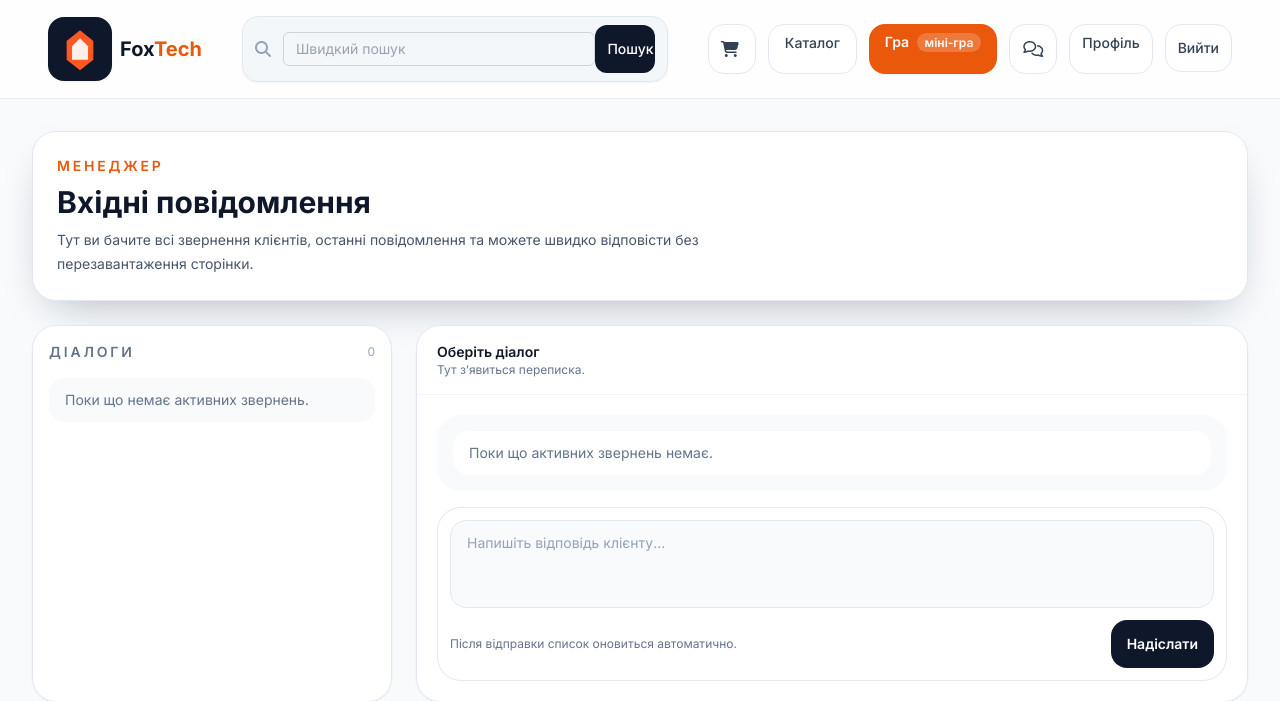
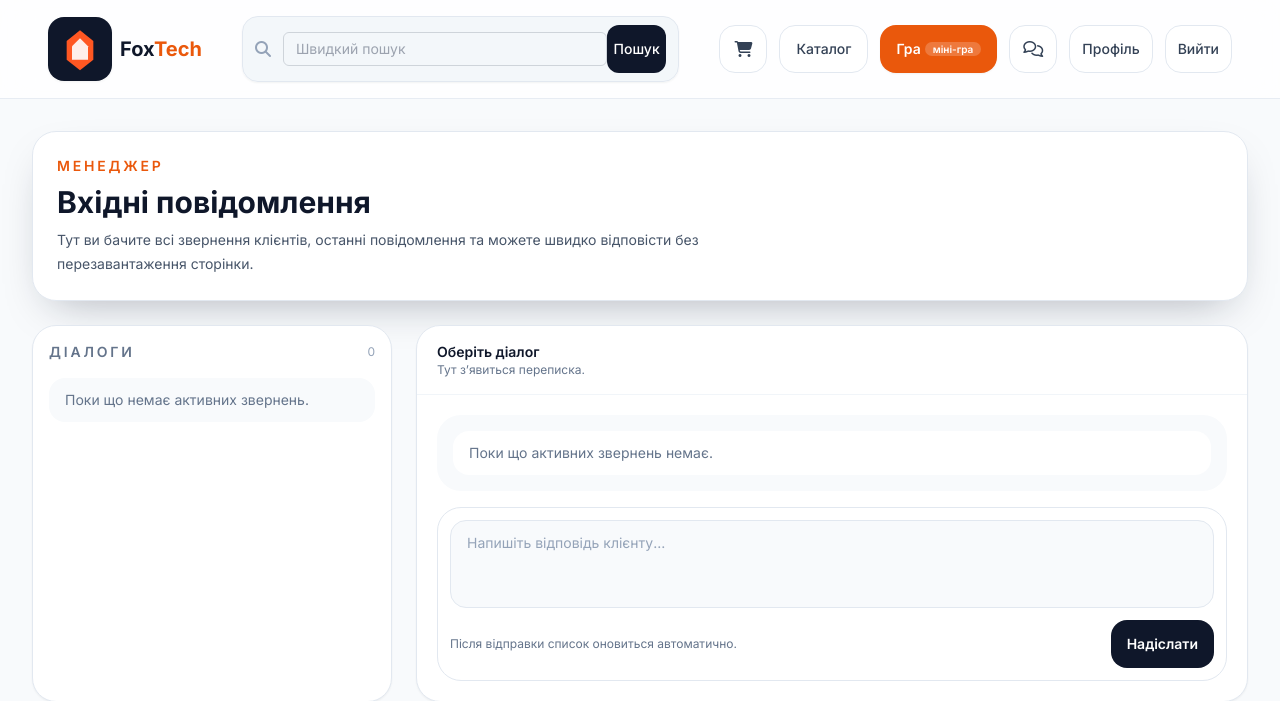
Before and after one commit to VolodymyrMishchenko98/FoxTech, a Django app: page /chat/threads/ in a window 1280 px wide. Shown: the top 701 px of the page. Run offline with Django 5.2, Linux system fonts and the light colour scheme; the visitor is signed in with stand-in values (Sample User, id 1); data comes from the database, SQL or seed files in the repository; data that the repository does not hold is empty; some libraries are stand-ins or nearby versions.

Commit message:
Tighten desktop header sizing and alignment

```diff
--- a/templates/base.html
+++ b/templates/base.html
@@ -210,7 +210,7 @@
             <form action="{% url 'store:product_list' %}" method="get" class="hidden flex-1 items-center rounded-2xl border border-slate-200 bg-slate-100/80 px-3 py-2 shadow-sm md:flex md:max-w-xl lg:mx-10" id="search-form">
                 <i class="fa-solid fa-magnifying-glass text-slate-400"></i>
                 <input type="search" name="q" value="{{ search_query|default:'' }}" placeholder="Швидкий пошук" class="ml-3 w-full border-0 bg-transparent text-sm outline-none" id="search-input">
-                <button type="submit" class="rounded-xl bg-slate-900 px-3 py-2 text-sm font-medium text-white transition hover:bg-orange-600" id="search-submit">Пошук</button>
+                <button type="submit" class="inline-flex items-center justify-center rounded-xl bg-slate-900 px-3 py-2 text-sm font-medium leading-none text-white transition hover:bg-orange-600" id="search-submit">Пошук</button>
             </form>
 
             <!-- Right Actions -->
@@ -221,34 +221,34 @@
                 </a>
 
                 <!-- Cart -->
-                <a href="{% url 'store:cart' %}" id="cart-link" class="relative rounded-2xl border border-slate-200 bg-white p-2 text-slate-700 transition hover:border-orange-500 hover:text-orange-600 sm:p-3">
-                    <i class="fa-solid fa-cart-shopping text-lg sm:text-base"></i>
+                <a href="{% url 'store:cart' %}" id="cart-link" class="relative inline-flex h-11 w-11 items-center justify-center rounded-2xl border border-slate-200 bg-white text-slate-700 transition hover:border-orange-500 hover:text-orange-600">
+                    <i class="fa-solid fa-cart-shopping text-base"></i>
                     <span id="cart-count" class="absolute -right-2 -top-2 flex h-5 w-5 items-center justify-center rounded-full bg-orange-600 text-[10px] font-semibold text-white">0</span>
                 </a>
 
                 <!-- Desktop Actions -->
-                <div class="hidden gap-2 md:flex md:gap-3">
-                    <a href="{% url 'store:product_list' %}" class="rounded-2xl border border-slate-200 bg-white px-4 py-2 text-sm font-medium text-slate-700 transition hover:border-orange-500 hover:text-orange-600">Каталог</a>
-                    <a href="{% url 'store:game' %}" class="rounded-2xl bg-orange-600 px-4 py-2 text-sm font-semibold text-white shadow-sm transition hover:bg-orange-700">
-                        Гра <span class="ml-1 hidden rounded-full bg-white/20 px-2 py-0.5 text-xs lg:inline">міні-гра</span>
+                <div class="hidden items-center gap-2 md:flex md:gap-3">
+                    <a href="{% url 'store:product_list' %}" class="inline-flex h-11 items-center justify-center rounded-2xl border border-slate-200 bg-white px-4 text-sm font-medium leading-none text-slate-700 transition hover:border-orange-500 hover:text-orange-600">Каталог</a>
+                    <a href="{% url 'store:game' %}" class="inline-flex h-11 items-center justify-center rounded-2xl bg-orange-600 px-4 text-sm font-semibold leading-none text-white shadow-sm transition hover:bg-orange-700">
+                        Гра <span class="ml-1 hidden rounded-full bg-white/20 px-2 py-0.5 text-[10px] leading-none lg:inline">міні-гра</span>
                     </a>
                     {% if user.is_authenticated %}
                         {% if user.profile.role == 'manager' %}
-                            <a href="{% url 'store:product_create' %}" class="rounded-2xl border border-slate-200 bg-white px-3 py-2 text-sm font-medium text-slate-700 transition hover:border-orange-500 hover:text-orange-600">Додати товар</a>
-                            <a href="{% url 'chat:my_threads' %}" class="rounded-2xl border border-slate-200 bg-white px-3 py-2 text-sm font-medium text-slate-700 transition hover:border-orange-500 hover:text-orange-600">Вхідні</a>
+                            <a href="{% url 'store:product_create' %}" class="inline-flex h-11 items-center justify-center rounded-2xl border border-slate-200 bg-white px-3 text-sm font-medium leading-none text-slate-700 transition hover:border-orange-500 hover:text-orange-600">Додати товар</a>
+                            <a href="{% url 'chat:my_threads' %}" class="inline-flex h-11 items-center justify-center rounded-2xl border border-slate-200 bg-white px-3 text-sm font-medium leading-none text-slate-700 transition hover:border-orange-500 hover:text-orange-600">Вхідні</a>
                         {% else %}
-                            <button type="button" data-chat-launch class="rounded-2xl border border-slate-200 bg-white p-3 text-slate-700 transition hover:border-orange-500 hover:text-orange-600" aria-label="Відкрити чат">
+                            <button type="button" data-chat-launch class="inline-flex h-11 w-11 items-center justify-center rounded-2xl border border-slate-200 bg-white text-slate-700 transition hover:border-orange-500 hover:text-orange-600" aria-label="Відкрити чат">
                                 <i class="fa-regular fa-comments text-base"></i>
                             </button>
                         {% endif %}
-                        <a href="{% url 'accounts:profile' %}" class="rounded-2xl border border-slate-200 bg-white px-3 py-2 text-sm font-medium text-slate-700 transition hover:border-orange-500 hover:text-orange-600">Профіль</a>
-                        <form action="{% url 'accounts:logout' %}" method="post" class="inline-block">
+                        <a href="{% url 'accounts:profile' %}" class="inline-flex h-11 items-center justify-center rounded-2xl border border-slate-200 bg-white px-3 text-sm font-medium leading-none text-slate-700 transition hover:border-orange-500 hover:text-orange-600">Профіль</a>
+                        <form action="{% url 'accounts:logout' %}" method="post" class="inline-flex">
                             {% csrf_token %}
-                            <button type="submit" class="rounded-2xl border border-slate-200 bg-white px-3 py-2 text-sm font-medium text-slate-700 transition hover:border-orange-500 hover:text-orange-600">Вийти</button>
+                            <button type="submit" class="inline-flex h-11 items-center justify-center rounded-2xl border border-slate-200 bg-white px-3 text-sm font-medium leading-none text-slate-700 transition hover:border-orange-500 hover:text-orange-600">Вийти</button>
                         </form>
                     {% else %}
-                        <a href="{% url 'accounts:login' %}" class="rounded-2xl border border-slate-200 bg-white px-3 py-2 text-sm font-medium text-slate-700 transition hover:border-orange-500 hover:text-orange-600">Увійти</a>
-                        <a href="{% url 'accounts:register' %}" class="rounded-2xl bg-slate-900 px-3 py-2 text-sm font-semibold text-white transition hover:bg-orange-600">Реєстрація</a>
+                        <a href="{% url 'accounts:login' %}" class="inline-flex h-11 items-center justify-center rounded-2xl border border-slate-200 bg-white px-3 text-sm font-medium leading-none text-slate-700 transition hover:border-orange-500 hover:text-orange-600">Увійти</a>
+                        <a href="{% url 'accounts:register' %}" class="inline-flex h-11 items-center justify-center rounded-2xl bg-slate-900 px-3 text-sm font-semibold leading-none text-white transition hover:bg-orange-600">Реєстрація</a>
                     {% endif %}
                 </div>
 
```
